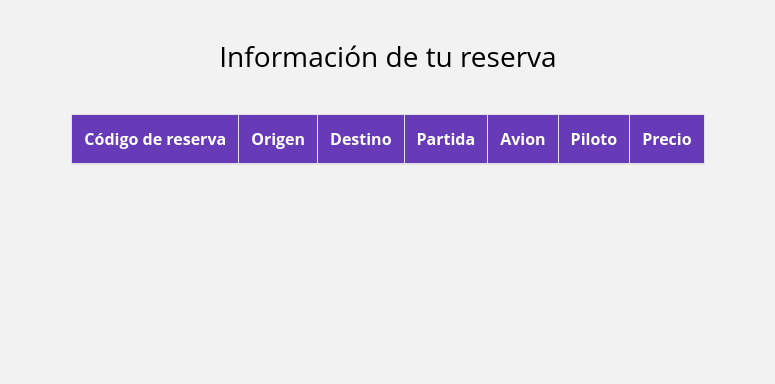
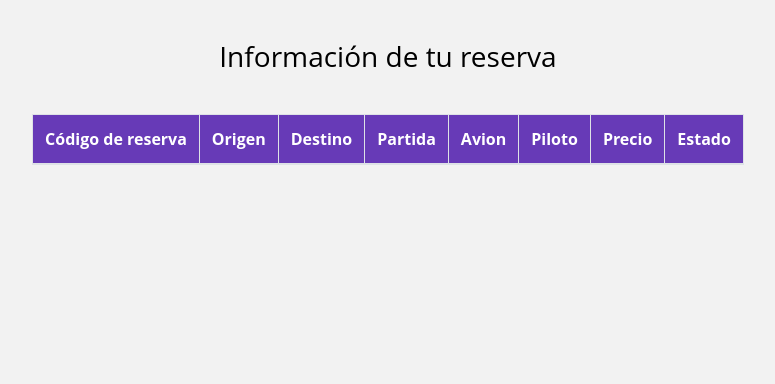
Before and after one commit to jeffos1/proyecto_vuelo, a Flask app: page /mis_reservas in a window 1280 px wide. Shown: the part 36-420 px from the top of the page, without its empty margins (252-1027 px from the left). Run offline with Flask 2, Linux system fonts and the light colour scheme; a user stored in the database is signed in; data comes from the database, SQL or seed files in the repository; both versions use the stored data as it was after the commit; lists and menus that the app fills with data are empty; some libraries are stand-ins or nearby versions.

Commit message:
columna estado mis reservas

```diff
--- a/Frontend/app.py
+++ b/Frontend/app.py
@@ -122,7 +122,7 @@ def perfil_piloto():
 @app.route('/mis_reservas')
 def mis_reservas():
     user_id = session['id']
-    query_origen_destino = f'SELECT  tiquetes.id, vuelos.c_salida, vuelos.c_destino, vuelos.salida, aviones.modelo, usuarios.nombres, usuarios.apellidos, tiquetes.precio FROM tiquetes INNER JOIN vuelos ON tiquetes.vuelo=vuelos.id_vuelo INNER JOIN aviones on vuelos.avion = aviones.id_avion INNER JOIN usuarios on vuelos.piloto = usuarios.id WHERE tiquetes.usuario = {user_id}'
+    query_origen_destino = f'SELECT  tiquetes.id, vuelos.c_salida, vuelos.c_destino, vuelos.salida, aviones.modelo, usuarios.nombres, usuarios.apellidos, tiquetes.precio, tiquetes.estado FROM tiquetes INNER JOIN vuelos ON tiquetes.vuelo=vuelos.id_vuelo INNER JOIN aviones on vuelos.avion = aviones.id_avion INNER JOIN usuarios on vuelos.piloto = usuarios.id WHERE tiquetes.usuario = {user_id}'
     tiquetes = seleccion(query_origen_destino)
 
     if len(tiquetes) == 0:
--- a/Frontend/templates/mis_reservas.html
+++ b/Frontend/templates/mis_reservas.html
@@ -29,6 +29,7 @@
                         <th> Avion </th>
                         <th> Piloto </th>
                         <th> Precio </th>
+                        <th> Estado </th>
                     </tr>
 
                 </thead>
@@ -42,6 +43,14 @@
                         <td>{{ tiquete[4] }}</td>
                         <td>{{ tiquete[5] + ' ' + tiquete[6] }}</td>
                         <td>{{ tiquete[7] }}</td>
+
+                        <td>{% if tiquete[8] == 'A' %}
+                            {{ 'Activo' }}
+                            {% else %}
+                            {{ 'Inactivo' }}
+                            {% endif %}
+
+                        </td>
                     </tr>
                     {% endfor %}
 
```
Also changed, not shown: Frontend/db_vuelos.db.
